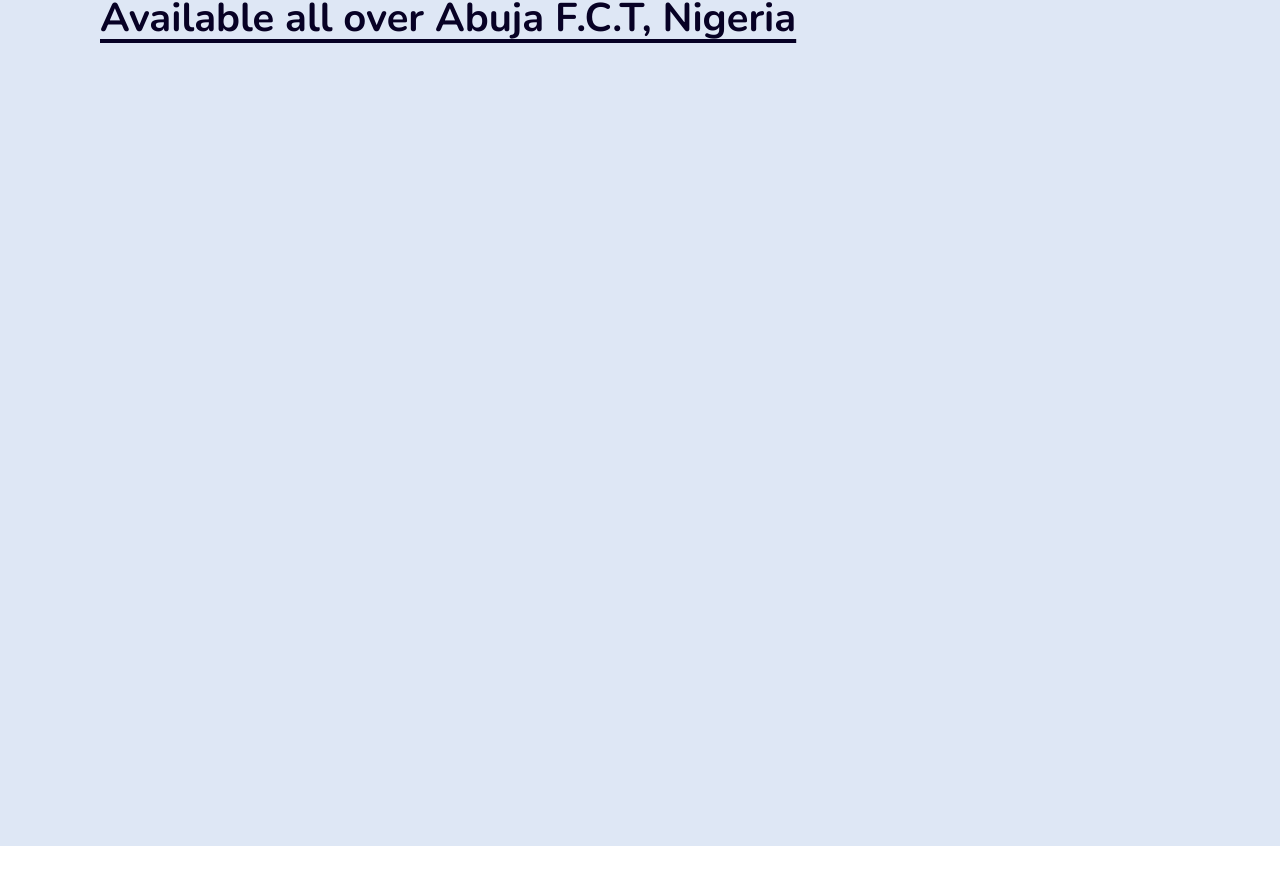
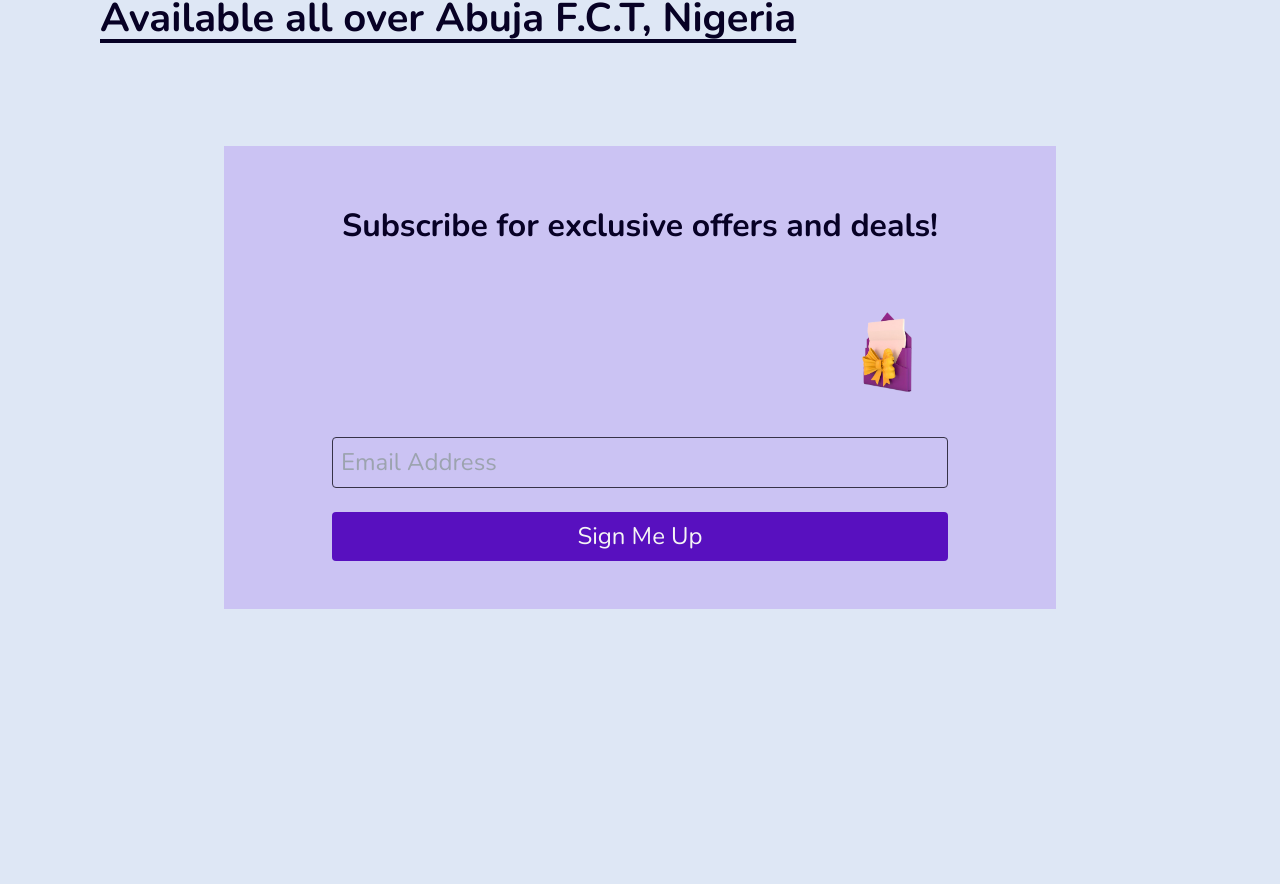
Before and after one commit to BigOTF/cRida, a React (Vite) app: page / in a window 1280 px wide. Shown: the part 3607-4491 px from the top of the page. Before the commit the page ends 4453 px from the top, so only its background shows below. Built offline with nearby package versions, Linux system fonts and the light colour scheme; no server answers.

Commit message:
Adjusted the Subscibe section

```diff
--- a/src/App.jsx
+++ b/src/App.jsx
@@ -23,8 +23,8 @@ function App() {
       <Services />
       <Explore />
       <Show />
-      {/* <Subscribe />
-      <Testimonial />
+      <Subscribe />
+{/*       <Testimonial />
       <Faq />
       <Footer /> */}
     </div>
--- a/src/components/Subscribe/Subscribe.jsx
+++ b/src/components/Subscribe/Subscribe.jsx
@@ -6,31 +6,36 @@ const Subscribe = () => {
     const [email, setEmail] = useState('');
 
   return (
-    <div className='mt-[50px] w-[368px] h-[329px] pt-[25px] md:pt-[40px] mx-[30px] md:mt-[150px] md:w-[1030px] md:h-[462px] md:mx-[205px] flex flex-col md:gap-[24px] bg-[#CBC3F3] md:py-[48px] md:px-[108px]'>
-        <div className='w-[368px] md:w-[814px] md:h-[64px] md:p-[10px] text-center md:text-start'>
-            <p className='w-[345.94px] h-[54px] text-[20px] leading-[27.28px] md:w-[743px] md:h-[44px] font-bold md:text-[32px] md:leading-[43.65px] text-[#070125]'>Subscribe for exclusive offers and deals!</p>
+    <div className='w-full md:flex justify-center items-center mt-[80px] md:mt-[100px]'>
+
+        <div className='flex flex-col md:gap-[24px] bg-[#CBC3F3] py-5 md:py-[48px] md:px-[108px] mx-[30px]'>
+
+            <div className='md:p-[10px] text-center md:text-start'>
+                <p className='text-[20px] nunito-700 leading-[27.28px] md:text-[32px] md:leading-[43.65px] text-[#070125]'>Subscribe for exclusive offers and deals!</p>
             </div>
 
-        <div className='md:w-[814px] md:h-[278px] flex flex-col md:gap-[24px]'>
+            <div className='flex flex-col md:gap-[24px]'>
 
-            <div className='flex items-center justify-center md:items-end md:justify-end '>
-                <div className='subscribeImage w-[87.24px] h-[100px] md:w-[135px] md:h-[132px]'></div>
+                <div className='flex items-center justify-center md:items-end md:justify-end'>
+                    <img src={'/subscribeImage2.png'} className='w-[87.24px] h-[100px] md:w-[135px] md:h-[132px] object-cover'/>
                 </div>
 
-            <div className='md:w-[814px] md:h-[122px] flex flex-col gap-[16px] md:gap-[24px] p-[10px]'>
-                <input className='w-[345.94px] h-[43px] text-[20px] leading-[27.28px] md:w-[814px] md:h-[49px] md:text-[24px] md:leading-[32.74px] rounded-[4px] border border-[#363247] p-[8px] text-[#939294] bg-inherit '
+                <div className='flex flex-col gap-[16px] md:gap-[24px]'>
+                    <input className='text-[20px] nunito-400 text-black leading-[27.28px] md:text-[24px] md:leading-[32.74px] rounded-[4px] border border-[#363247] p-[8px] bg-inherit'
                         type='email'
                         placeholder='Email Address'
                         value={email}
                         onChange={(e) => setEmail(e.target.value)}
                     />
 
-                <div className='bg-[#5810BF] w-[345.94px] h-[49px] md:w-[814px] md:h-[49px] rounded-[4px] p-[8px] text-center'>
-                    <button className='text-[24px] leading-[32.74px] text-center text-[#F5F5F5]'>Sign Me Up</button>
+                    <div className='bg-[#5810BF] h-[49px] rounded-[4px] p-[8px] text-center'>
+                        <button className='text-[24px] nunito-400 leading-[32.74px] text-center text-[#F5F5F5]'>Sign Me Up</button>
                     </div>
                 </div>
             </div>
         </div>
+    </div>
+
   )
 }
 
--- a/src/index.css
+++ b/src/index.css
@@ -37,12 +37,6 @@
     background-repeat: no-repeat;
 }
 
-.subscribeImage {
-    background-image: url('/subscribeImage2.png');
-    background-size: cover;
-    background-repeat: no-repeat;
-}
-
 .chooseRadius {
     border-radius: 8px 8px 8px 0px;
 }
@@ -58,9 +52,6 @@
 .servicesPadding2 {
     padding: 0px 8px 0px 8px
 }
-.subscribePadding {
-    padding: 48px 108px 48px 108px;
-}
 
 .exploreCar {
     padding: 8px 16px 32px 16px
```
Lines whose indentation alone changed are shown as unchanged.
